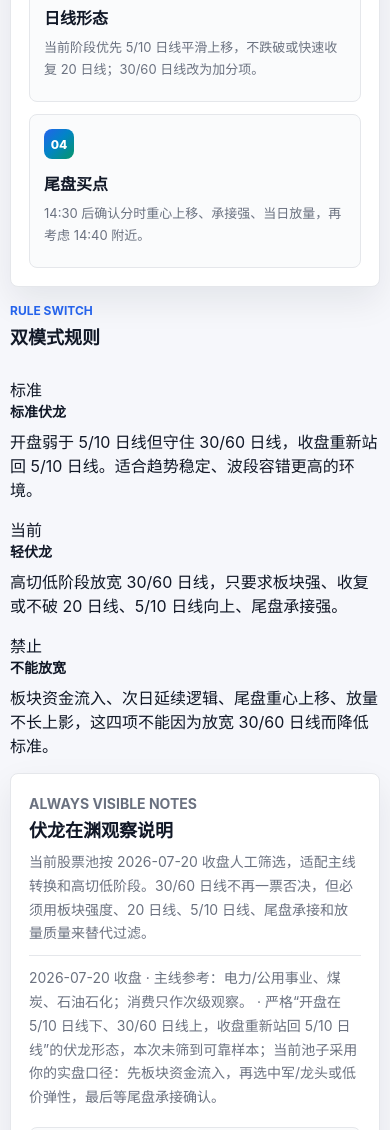
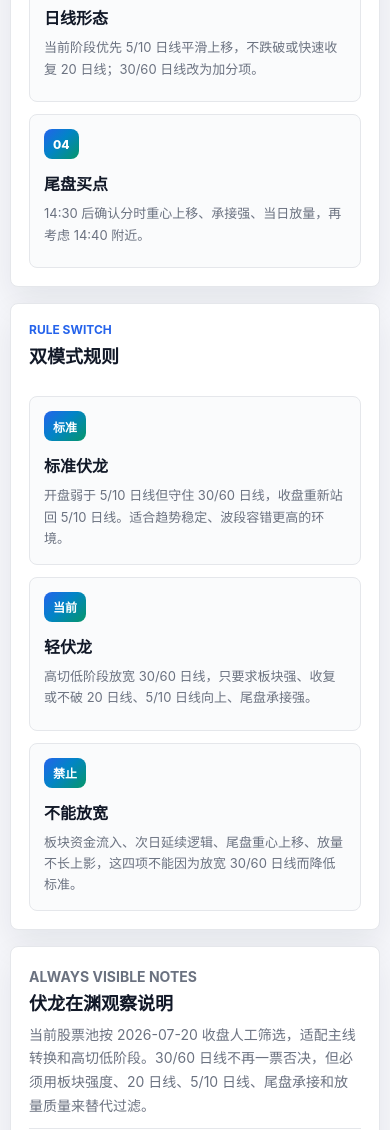
Before and after one commit to 217-Tzy/ashare-trend-watchdesk, a plain HTML site: page index.html in a window 390 px wide. Shown: the part 2160-3290 px from the top of the page. Drawn offline with nearby package versions, Linux system fonts and the light colour scheme.

Commit message:
Add light Fulong high-low strategy mode

```diff
--- a/styles.css
+++ b/styles.css
@@ -269,6 +269,7 @@
 .table-area,
 .signal-board,
 .explain-board,
+.mode-board,
 .workflow-board {
   background: var(--panel);
   border: 1px solid var(--line);
@@ -417,6 +418,11 @@
   padding: 18px;
 }
 
+.mode-board {
+  margin-bottom: 16px;
+  padding: 18px;
+}
+
 .signal-copy h2 {
   margin-bottom: 8px;
 }
@@ -468,7 +474,14 @@
   gap: 12px;
 }
 
-.workflow-grid article {
+.mode-grid {
+  display: grid;
+  grid-template-columns: repeat(3, minmax(0, 1fr));
+  gap: 12px;
+}
+
+.workflow-grid article,
+.mode-grid article {
   min-height: 154px;
   padding: 14px;
   border: 1px solid var(--line);
@@ -476,11 +489,13 @@
   background: var(--panel-soft);
 }
 
-.workflow-grid span {
+.workflow-grid span,
+.mode-grid span {
   display: inline-grid;
   place-items: center;
-  width: 30px;
+  min-width: 30px;
   height: 30px;
+  padding: 0 9px;
   margin-bottom: 12px;
   border-radius: 8px;
   background: var(--gradient);
@@ -489,12 +504,14 @@
   font-weight: 800;
 }
 
-.workflow-grid h3 {
+.workflow-grid h3,
+.mode-grid h3 {
   margin-bottom: 8px;
   font-size: 16px;
 }
 
-.workflow-grid p {
+.workflow-grid p,
+.mode-grid p {
   margin-bottom: 0;
   color: var(--muted);
   font-size: 13px;
@@ -777,11 +794,13 @@
 
   .status-card,
   .signal-board,
-  .explain-board {
+  .explain-board,
+  .mode-board {
     grid-template-columns: 1fr;
   }
 
-  .workflow-grid {
+  .workflow-grid,
+  .mode-grid {
     grid-template-columns: repeat(2, minmax(0, 1fr));
   }
 
@@ -826,6 +845,7 @@
   .market-strip,
   .trend-grid,
   .workflow-grid,
+  .mode-grid,
   .login-like-fields,
   .signal-lights {
     grid-template-columns: 1fr;
```
